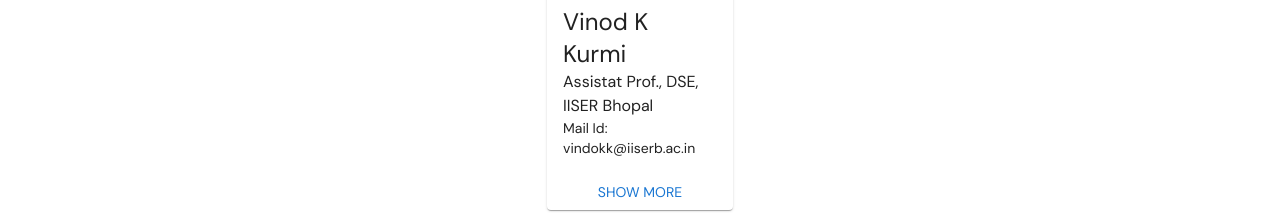
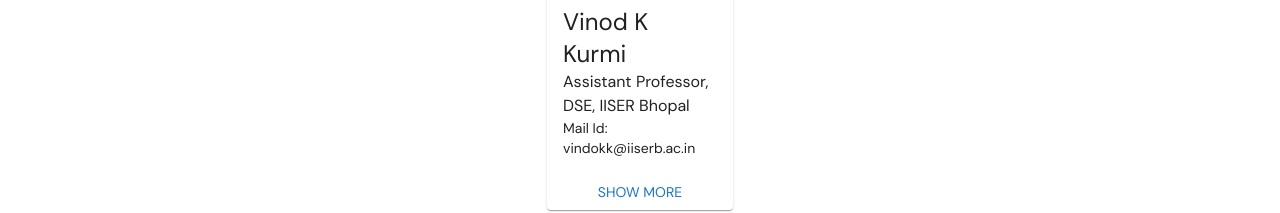
Before and after one commit to VisDomLab/VisDomLab.github.io, a React (Create React App) app: page /group-members in a window 1280 px wide. Shown: the part 936-1149 px from the top of the page. Built offline with nearby package versions, Linux system fonts and the light colour scheme.

Commit message:
Update MemberSection.jsx

```diff
--- a/src/components/Members/MembersSection/MemberSection.jsx
+++ b/src/components/Members/MembersSection/MemberSection.jsx
@@ -46,7 +46,7 @@
     return (
         <div className='members_section'>
             <div className='members_head'>
-                <MemberCard pictureURL={process.env.PUBLIC_URL + "/images/vinod.jpg"} name="Vinod K Kurmi" designation="Assistat Prof., DSE, IISER Bhopal" about="Mail Id: vindokk@iiserb.ac.in" moreInfo="My research areas are related to Computer Vision (CV), Deep Learning (DL) and Machine Learning (ML). Currently, I am working on projects related to NLP and speech processing. I am interested in working in fairness and multi-modal alignment problems." social="https://vinodkkurmi.github.io/" />
+                <MemberCard pictureURL={"/../../../public/images/vinod.jpg"} name="Vinod K Kurmi" designation="Assistant Professor, DSE, IISER Bhopal" about="Mail Id: vindokk@iiserb.ac.in" moreInfo="My research areas are related to Computer Vision (CV), Deep Learning (DL) and Machine Learning (ML). Currently, I am working on projects related to NLP and speech processing. I am interested in working in fairness and multi-modal alignment problems." social="https://vinodkkurmi.github.io/" />
             </div>
             {members.length > 0 && <h1>Current Group Members</h1>}
             <div className='group_members'>
```
